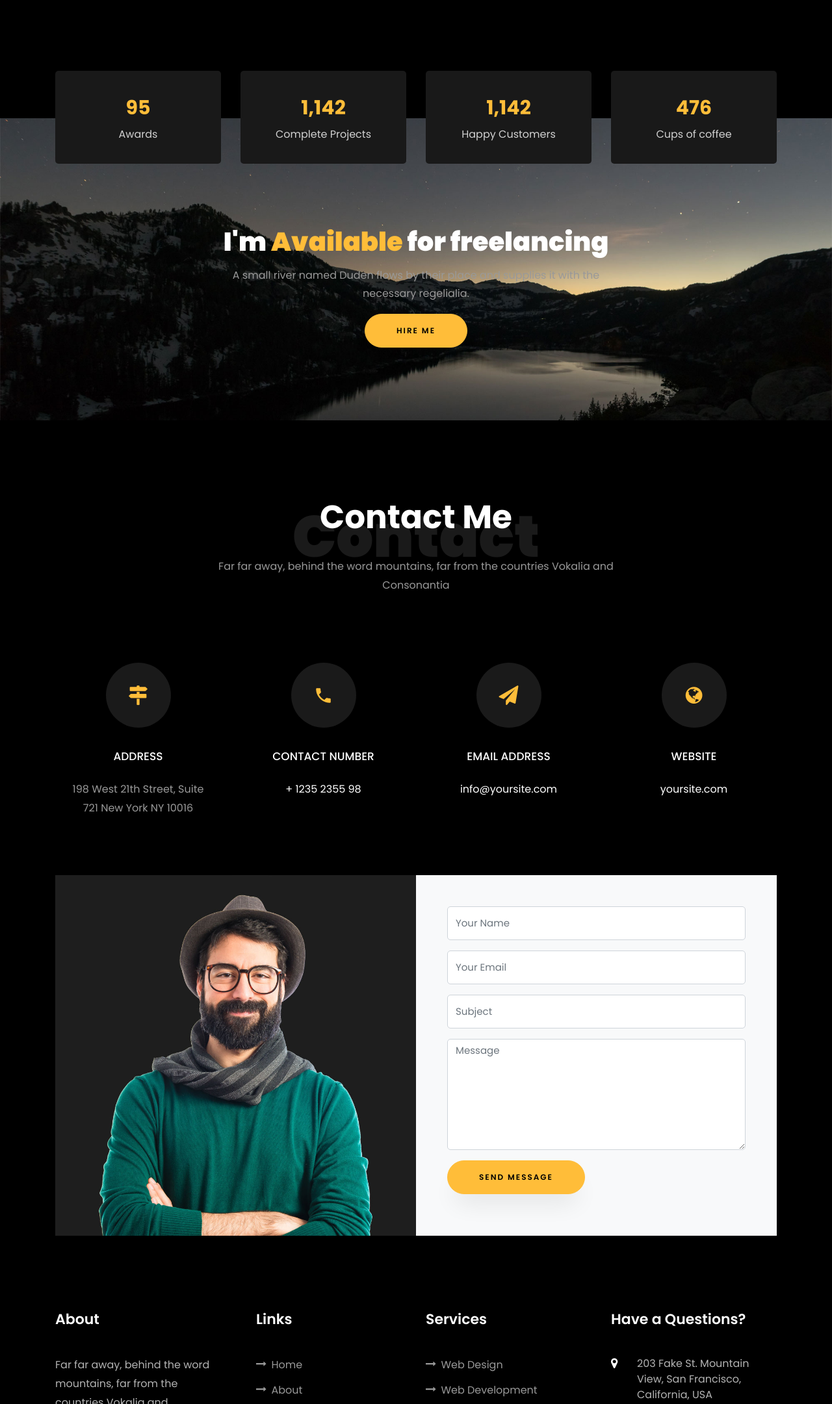
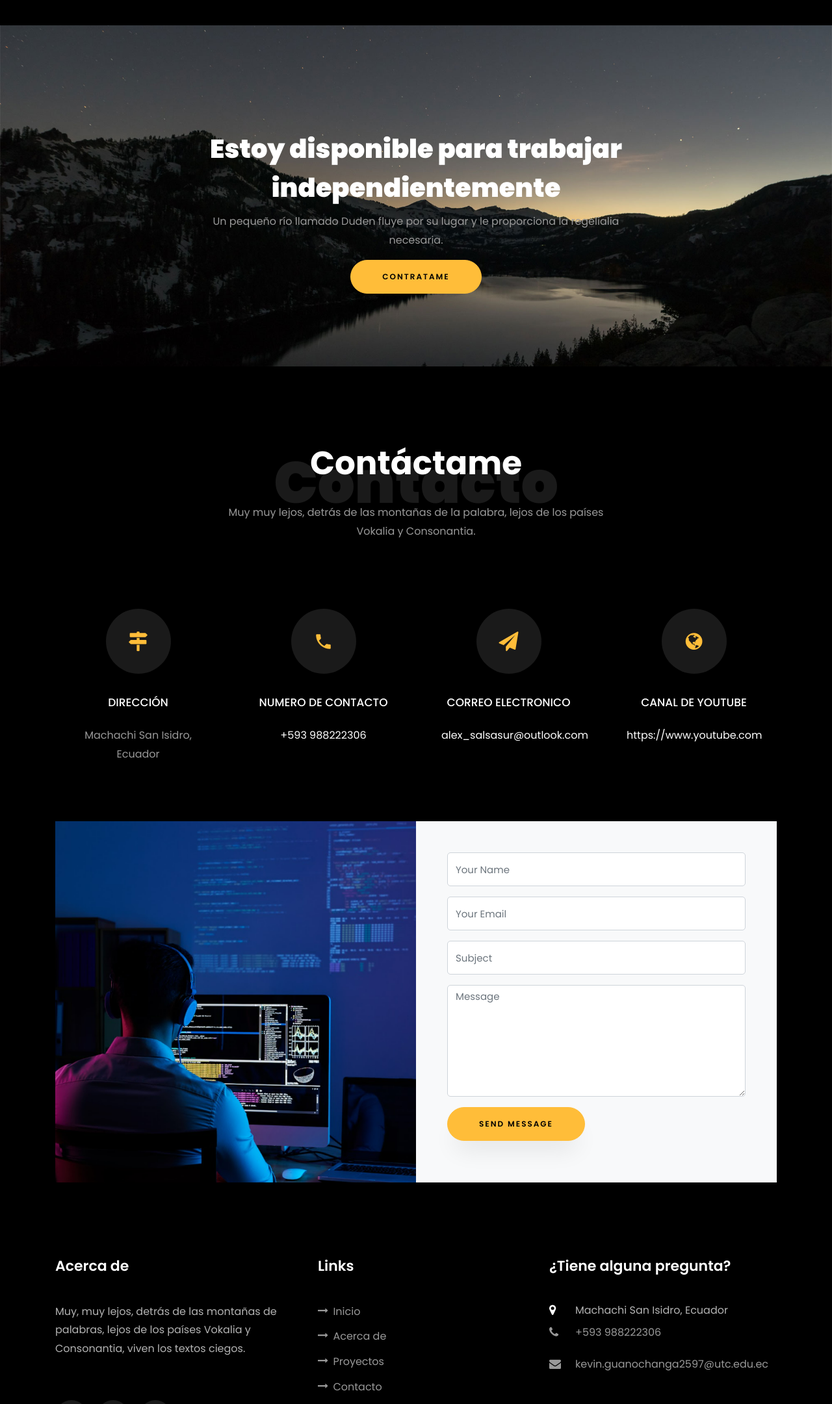
Before and after one commit to AleexIT99/Portafolio, a plain HTML site: page index.html in a window 1280 px wide. Shown: the part 3121-5282 px from the top of the page at 65% size. Drawn offline with Linux system fonts and the light colour scheme; files whose address does not match are found by name.

Commit message:
actualizacion del portafolio

```diff
--- a/index.html
+++ b/index.html
@@ -117,7 +117,7 @@
 	                <span class="number" data-number="4">0</span>
 	                <span>Proyectos Completos</span>
                 </p>
-                <p><a href="#" class="btn btn-primary py-3 px-3">Ver Proyectos</a></p>
+                <p><a href="#projects-section" class="btn btn-primary py-3 px-3">Ver Proyectos</a></p>
               </div>
 	          </div>
 	        </div>
@@ -210,7 +210,7 @@
     				<div class="project img ftco-animate d-flex justify-content-center align-items-center" style="background-image: url(images/project-4.jpg);">
     					<div class="overlay"></div>
 	    				<div class="text text-center p-4">
-	    					<h3><a href="https://gitlab.com/sig9984848/revista/-/tree/frontend?ref_type=heads">Proyecto referente a una revista en un repositorio de GITLAB</a></h3>
+	    					<h3><a href="https://gitlab.com/sig9984848/revista.git">Proyecto referente a una revista en un repositorio de GITLAB</a></h3>
 	    					<span>Aplicacion Web</span>
 	    				</div>
     				</div>
@@ -219,7 +219,7 @@
     				<div class="project img ftco-animate d-flex justify-content-center align-items-center" style="background-image: url(images/project-5.jpg);">
     					<div class="overlay"></div>
 	    				<div class="text text-center p-4">
-	    					<h3><a href="#">Proyecto referente a una optica en un repositorio de GITLAB</a></h3>
+	    					<h3><a href="https://gitlab.com/proyecto4163703/federacionfutbol.git">Proyecto referente a una optica en un repositorio de GITLAB</a></h3>
 	    					<span>Aplicacion Web</span>
 	    				</div>
     				</div>
@@ -229,7 +229,7 @@
     				<div class="project img ftco-animate d-flex justify-content-center align-items-center" style="background-image: url(images/project-1.jpg);">
     					<div class="overlay"></div>
 	    				<div class="text text-center p-4">
-	    					<h3><a href="#">Proyecto referente a una Federacion de Futbol en un repositorio de GITLAB</a></h3>
+	    					<h3><a href="https://gitlab.com/proyecto4163703/federacionfutbol.git">Proyecto referente a una Federacion de Futbol en un repositorio de GITLAB</a></h3>
 	    					<span>Aplicacion Web</span>
 	    				</div>
     				</div>
@@ -242,8 +242,8 @@
 		    				<div class="project img ftco-animate d-flex justify-content-center align-items-center" style="background-image: url(images/project-2.jpg);">
 		    					<div class="overlay"></div>
 			    				<div class="text text-center p-4">
-			    					<h3><a href="#">Branding &amp; Illustration Design</a></h3>
-			    					<span>Web Design</span>
+			    					<h3><a href="#">Proyecto referente a un sitio web informatico en un repositorio de GITLAB</a></h3>
+			    					<span>Pagina Web</span>
 			    				</div>
 		    				</div>
 	    				</div>
@@ -255,52 +255,15 @@
     </section>
 
 
-    <section class="ftco-section ftco-no-pt ftco-no-pb ftco-counter img" id="section-counter">
-    	<div class="container">
-				<div class="row d-md-flex align-items-center">
-          <div class="col-md d-flex justify-content-center counter-wrap ftco-animate">
-            <div class="block-18">
-              <div class="text">
-                <strong class="number" data-number="100">0</strong>
-                <span>Awards</span>
-              </div>
-            </div>
-          </div>
-          <div class="col-md d-flex justify-content-center counter-wrap ftco-animate">
-            <div class="block-18">
-              <div class="text">
-                <strong class="number" data-number="1200">0</strong>
-                <span>Complete Projects</span>
-              </div>
-            </div>
-          </div>
-          <div class="col-md d-flex justify-content-center counter-wrap ftco-animate">
-            <div class="block-18">
-              <div class="text">
-                <strong class="number" data-number="1200">0</strong>
-                <span>Happy Customers</span>
-              </div>
-            </div>
-          </div>
-          <div class="col-md d-flex justify-content-center counter-wrap ftco-animate">
-            <div class="block-18">
-              <div class="text">
-                <strong class="number" data-number="500">0</strong>
-                <span>Cups of coffee</span>
-              </div>
-            </div>
-          </div>
-        </div>
-      </div>
-    </section>
+
 
     <section class="ftco-section ftco-hireme img margin-top" style="background-image: url(images/bg_1.jpg)">
 			<div class="container">
 				<div class="row justify-content-center">
 					<div class="col-md-7 ftco-animate text-center">
-						<h2>I'm <span>Available</span> for freelancing</h2>
-						<p>A small river named Duden flows by their place and supplies it with the necessary regelialia.</p>
-						<p class="mb-0"><a href="#" class="btn btn-primary py-3 px-5">Hire me</a></p>
+						<h2>Estoy disponible para trabajar independientemente</h2>
+						<p>Un pequeño río llamado Duden fluye por su lugar y le proporciona la regelialia necesaria.</p>
+						<p class="mb-0"><a href="#" class="btn btn-primary py-3 px-5">Contratame</a></p>
 					</div>
 				</div>
 			</div>
@@ -310,9 +273,9 @@
       <div class="container">
       	<div class="row justify-content-center mb-5 pb-3">
           <div class="col-md-7 heading-section text-center ftco-animate">
-            <h1 class="big big-2">Contact</h1>
-            <h2 class="mb-4">Contact Me</h2>
-            <p>Far far away, behind the word mountains, far from the countries Vokalia and Consonantia</p>
+            <h1 class="big big-2">Contacto</h1>
+            <h2 class="mb-4">Contáctame</h2>
+            <p>Muy muy lejos, detrás de las montañas de la palabra, lejos de los países Vokalia y Consonantia.</p>
           </div>
         </div>
 
@@ -322,8 +285,9 @@
           		<div class="icon d-flex align-items-center justify-content-center">
           			<span class="icon-map-signs"></span>
           		</div>
-          		<h3 class="mb-4">Address</h3>
-	            <p>198 West 21th Street, Suite 721 New York NY 10016</p>
+          		<h3 class="mb-4">DIRECCIÓN</h3>
+	            <p>
+					Machachi San Isidro, Ecuador</p>
 	          </div>
           </div>
           <div class="col-md-6 col-lg-3 d-flex ftco-animate">
@@ -331,8 +295,8 @@
           		<div class="icon d-flex align-items-center justify-content-center">
           			<span class="icon-phone2"></span>
           		</div>
-          		<h3 class="mb-4">Contact Number</h3>
-	            <p><a href="tel://1234567920">+ 1235 2355 98</a></p>
+          		<h3 class="mb-4">Numero de Contacto</h3>
+	            <p><a href="tel://1234567920">+593 988222306</a></p>
 	          </div>
           </div>
           <div class="col-md-6 col-lg-3 d-flex ftco-animate">
@@ -340,8 +304,8 @@
           		<div class="icon d-flex align-items-center justify-content-center">
           			<span class="icon-paper-plane"></span>
           		</div>
-          		<h3 class="mb-4">Email Address</h3>
-	            <p><a href="mailto:info@yoursite.com">info@yoursite.com</a></p>
+          		<h3 class="mb-4">Correo Electronico</h3>
+	            <p><a href="mailto:info@yoursite.com">alex_salsasur@outlook.com</a></p>
 	          </div>
           </div>
           <div class="col-md-6 col-lg-3 d-flex ftco-animate">
@@ -349,8 +313,8 @@
           		<div class="icon d-flex align-items-center justify-content-center">
           			<span class="icon-globe"></span>
           		</div>
-          		<h3 class="mb-4">Website</h3>
-	            <p><a href="#">yoursite.com</a></p>
+          		<h3 class="mb-4">Canal de Youtube</h3>
+	            <p><a href="https://www.youtube.com/@kevinalexanderguanochangag1147">https://www.youtube.com</a></p>
 	          </div>
           </div>
         </div>
@@ -378,7 +342,7 @@
           </div>
 
           <div class="col-md-6 d-flex">
-          	<div class="img" style="background-image: url(images/about.jpg);"></div>
+          	<div class="img" style="background-image: url(images/Recurso1.png);"></div>
           </div>
         </div>
       </div>
@@ -390,8 +354,8 @@
         <div class="row mb-5">
           <div class="col-md">
             <div class="ftco-footer-widget mb-4">
-              <h2 class="ftco-heading-2">About</h2>
-              <p>Far far away, behind the word mountains, far from the countries Vokalia and Consonantia, there live the blind texts.</p>
+              <h2 class="ftco-heading-2">Acerca de</h2>
+              <p>Muy, muy lejos, detrás de las montañas de palabras, lejos de los países Vokalia y Consonantia, viven los textos ciegos.</p>
               <ul class="ftco-footer-social list-unstyled float-md-left float-lft mt-5">
                 <li class="ftco-animate"><a href="#"><span class="icon-twitter"></span></a></li>
                 <li class="ftco-animate"><a href="#"><span class="icon-facebook"></span></a></li>
@@ -403,34 +367,22 @@
             <div class="ftco-footer-widget mb-4 ml-md-4">
               <h2 class="ftco-heading-2">Links</h2>
               <ul class="list-unstyled">
-                <li><a href="#"><span class="icon-long-arrow-right mr-2"></span>Home</a></li>
-                <li><a href="#"><span class="icon-long-arrow-right mr-2"></span>About</a></li>
-                <li><a href="#"><span class="icon-long-arrow-right mr-2"></span>Services</a></li>
-                <li><a href="#"><span class="icon-long-arrow-right mr-2"></span>Projects</a></li>
-                <li><a href="#"><span class="icon-long-arrow-right mr-2"></span>Contact</a></li>
+                <li><a href="#"><span class="icon-long-arrow-right mr-2"></span>Inicio</a></li>
+                <li><a href="#"><span class="icon-long-arrow-right mr-2"></span>Acerca de</a></li>
+                <li><a href="#"><span class="icon-long-arrow-right mr-2"></span>Proyectos</a></li>
+                <li><a href="#"><span class="icon-long-arrow-right mr-2"></span>Contacto</a></li>
               </ul>
             </div>
           </div>
-          <div class="col-md">
-             <div class="ftco-footer-widget mb-4">
-              <h2 class="ftco-heading-2">Services</h2>
-              <ul class="list-unstyled">
-                <li><a href="#"><span class="icon-long-arrow-right mr-2"></span>Web Design</a></li>
-                <li><a href="#"><span class="icon-long-arrow-right mr-2"></span>Web Development</a></li>
-                <li><a href="#"><span class="icon-long-arrow-right mr-2"></span>Business Strategy</a></li>
-                <li><a href="#"><span class="icon-long-arrow-right mr-2"></span>Data Analysis</a></li>
-                <li><a href="#"><span class="icon-long-arrow-right mr-2"></span>Graphic Design</a></li>
-              </ul>
-            </div>
-          </div>
+
           <div class="col-md">
             <div class="ftco-footer-widget mb-4">
-            	<h2 class="ftco-heading-2">Have a Questions?</h2>
+            	<h2 class="ftco-heading-2">¿Tiene alguna pregunta?</h2>
             	<div class="block-23 mb-3">
 	              <ul>
-	                <li><span class="icon icon-map-marker"></span><span class="text">203 Fake St. Mountain View, San Francisco, California, USA</span></li>
-	                <li><a href="#"><span class="icon icon-phone"></span><span class="text">+2 392 3929 210</span></a></li>
-	                <li><a href="#"><span class="icon icon-envelope"></span><span class="text">info@yourdomain.com</span></a></li>
+	                <li><span class="icon icon-map-marker"></span><span class="text">Machachi San Isidro, Ecuador</span></li>
+	                <li><a href="#"><span class="icon icon-phone"></span><span class="text">+593 988222306</span></a></li>
+	                <li><a href="#"><span class="icon icon-envelope"></span><span class="text">kevin.guanochanga2597@utc.edu.ec</span></a></li>
 	              </ul>
 	            </div>
             </div>
```
